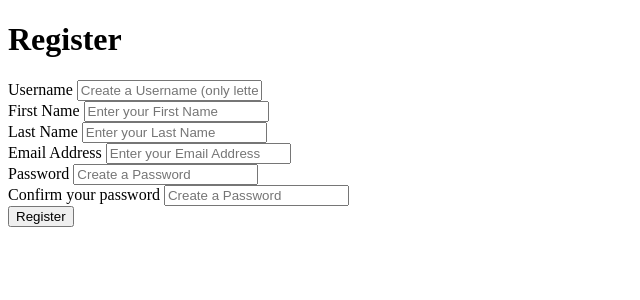
After one commit to meoVUB/maptag, a Django app: page /register in a window 1280 px wide. The commit adds this page. Shown: the top 300 px of the page, without its empty margins (0-640 px from the left). Run offline with Django 4.2, Linux system fonts and the light colour scheme.

Commit message:
Presentation version

```diff
--- a/Website/Game/templates/custom_game_detail.html
+++ b/Website/Game/templates/custom_game_detail.html
@@ -20,7 +20,7 @@
       text-shadow: 0 0 10px rgba(0, 0, 0, 0.2);
       text-align: center;
       color: white;
-      margin-top: 0.5em;
+      margin-top: 1.8em;
     }
 
     .game-detail-title h1 .title {
@@ -56,7 +56,7 @@
     .game-detail-container p {
       line-height: 1.5;
       margin-bottom: 2em;
-      padding-top: 0.5em;
+      padding-top: 1.2em;
       font-family: 'Roboto', sans-serif;
       font-size: 1.2rem;
       color: black;
--- a/Website/Home/templates/home.html
+++ b/Website/Home/templates/home.html
@@ -65,7 +65,7 @@
       <h1>Create an Account</h1>
 
       <div class="container">
-        <form action="  " method="post">
+        <form action="/register" method="post">
           {% csrf_token %}
           <input type="text" name="username" placeholder="Username (only letters and numbers)" Required />
           <input type="text" id="fname" name="fname" placeholder="Enter your First Name" Required />
--- /dev/null
+++ b/Website/User/templates/authentication/register.html
@@ -0,0 +1,42 @@
+<!DOCTYPE html>
+<html>
+  <head>
+    <meta charset="utf-8" />
+    <meta http-equiv="X-UA-Compatible" content="IE=edge" />
+    <title>Register - MapTag</title>
+    <meta name="viewport" content="width=device-width, initial-scale=1" />
+  </head>
+  <body>
+    {% for message in messages %}
+      <div class="alert alert-{{ message.tags }} alert-dismissible fade show" role="alert">
+        <strong>Message:</strong> {{ message }}
+        <button type="button" class="close" data-dismiss="alert" aria-label="close"><span aria-hidden="true">&times;</span></button>
+      </div>
+    {% endfor %}
+
+    <h1>Register</h1>
+
+    <form action="/register" method="post">
+      {% csrf_token %}
+      <label for="">Username</label>
+      <input type="text" id="username" name="username" placeholder="Create a Username (only letters and numbers)" Required />
+      <br />
+      <label for="">First Name</label>
+      <input type="text" id="fname" name="fname" placeholder="Enter your First Name" Required />
+      <br />
+      <label for="">Last Name</label>
+      <input type="text" id="lname" name="lname" placeholder="Enter your Last Name" Required />
+      <br />
+      <label for="">Email Address</label>
+      <input type="email" id="email" name="email" placeholder="Enter your Email Address" Required />
+      <br />
+      <label for="">Password</label>
+      <input type="password" id="pass1" name="pass1" placeholder="Create a Password" Required />
+      <br />
+      <label for="">Confirm your password</label>
+      <input type="password" id="pass2" name="pass2" placeholder="Create a Password" Required />
+      <br />
+      <button type="submit">Register</button>
+    </form>
+  </body>
+</html>
--- a/Website/User/views.py
+++ b/Website/User/views.py
@@ -40,7 +40,7 @@ def register(request):
         myuser.save()
         messages.success(request, "Your account has been successfully created.")
 
-        return redirect('log_in')
+        return redirect('home')
     return render(request, "authentication/register.html")
 
 def log_in(request):
```
Also changed, not shown: Website/Game/templates/custom_games.html (+9 -1 lines), Website/MapTag/static/scripts/usermenu.js (+12 -4 lines), Website/User/templates/authentication/login.html (added, +30 -0 lines), Website/db.sqlite3, 3 other files.
